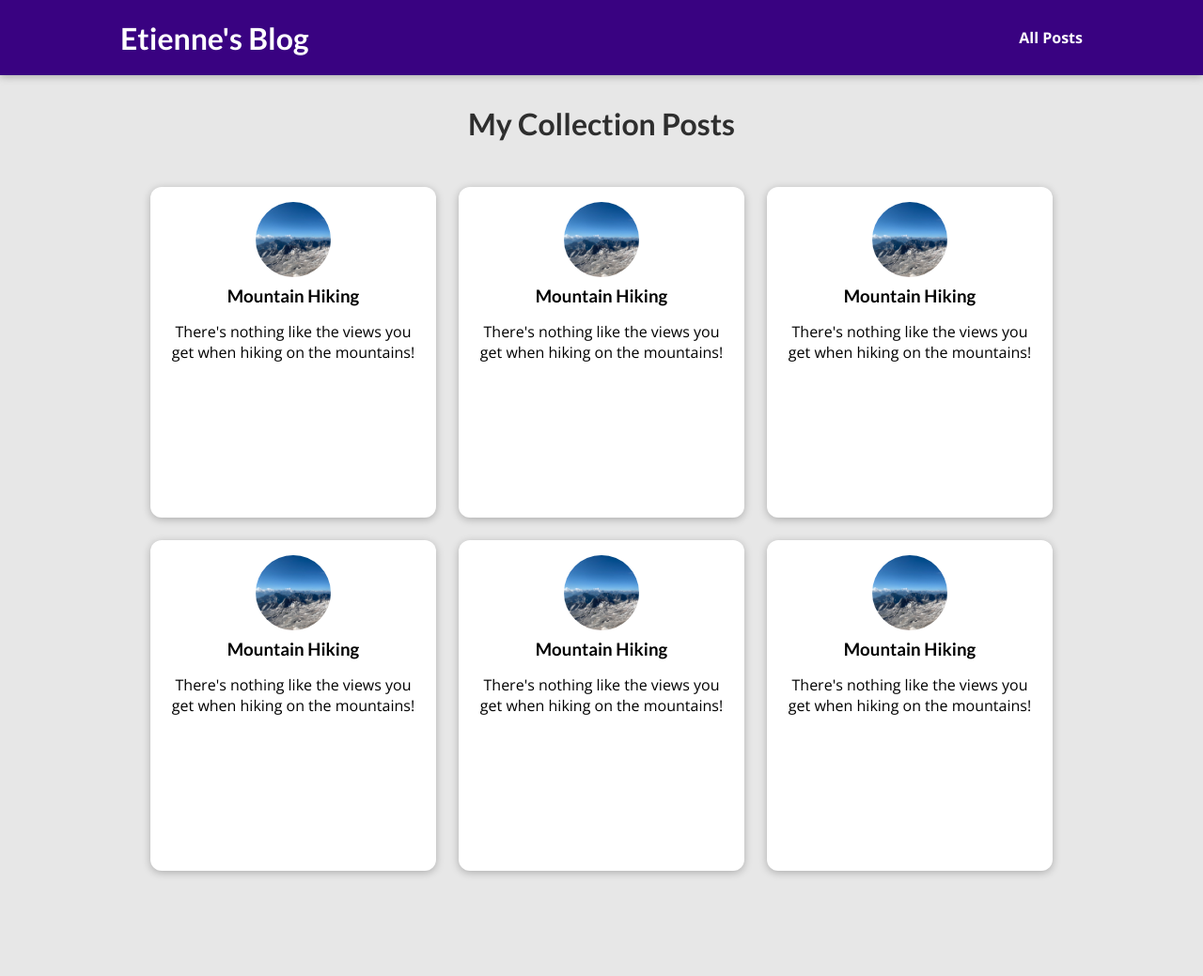
After one commit to EtienneRQT/Building_a_blog, a Django app: template blog/templates/blog/all-posts.html in a window 1280 px wide. The commit adds this page. Shown: the whole page at 94% size. Run offline with Django 3.2, Linux system fonts and the light colour scheme; the template is opened without the code that fills it, so the values that code supplies are empty.

Commit message:
added more pages and finished styling

```diff
--- /dev/null
+++ b/blog/static/blog/all-posts.css
@@ -0,0 +1,43 @@
+body {
+  background-color: #e7e7e7;
+}
+
+#main-navigation {
+  background-color: #390281;
+  box-shadow: 0 2px 8px rgba(0, 0, 0, 0.25);
+}
+
+#all-posts {
+  margin: 7rem auto;
+  width: 90%;
+  max-width: 60rem;
+}
+
+#all-posts h2 {
+  text-align: center;
+  font-size: 2rem;
+  color: #2e2e2e;
+  margin: 3rem 0;
+}
+
+ul {
+  list-style: none;
+  margin: 0;
+  padding: 0;
+  display: grid;
+  grid-template-columns: repeat(auto-fill, minmax(17rem, 1fr));
+  gap: 1.5rem;
+}
+
+.post img {
+  width: 7rem;
+  height: 7rem;
+}
+
+.post a {
+  height: 22rem;
+  transform-origin: center;
+  box-shadow: 0 2px 8px rgba(0, 0, 0, 0.25);
+  border-radius: 12px;
+  background-color: white;
+}
--- /dev/null
+++ b/blog/static/blog/post.css
@@ -0,0 +1,43 @@
+.post {
+  display: flex;
+  flex-direction: column;
+  align-items: center;
+  text-align: center;
+}
+
+.post a {
+  text-decoration: none;
+  color: black;
+  transition: all 0.2s ease;
+  padding: 1rem;
+}
+
+.post a:hover,
+.post a:active {
+  transform: scale(1.1);
+  background-color: #390281;
+  color: white;
+}
+
+.post img {
+  width: 5rem;
+  height: 5rem;
+  object-fit: cover;
+  border-radius: 50%;
+}
+
+.post h3 {
+  margin: 0.25rem 0;
+}
+
+.post time {
+  color: #666666;
+  margin: 0.25rem;
+  font-style: italic;
+  font-size: 0.85rem;
+}
+
+.post:hover time,
+.post:active time {
+  color: white;
+}
--- /dev/null
+++ b/blog/templates/blog/all-posts.html
@@ -0,0 +1,25 @@
+{% extends "base.html" %}
+{% load static %}
+
+{% block title %}
+    All My Posts
+{% endblock %}
+
+{% block css_files %}
+    <link rel="stylesheet" href="{% static "blog/all-posts.css" %}">
+    <link rel="stylesheet" href="{% static "blog/post.css" %}">
+{% endblock %}
+
+{% block content %}
+<section id="all-posts">
+    <h2>My Collection Posts</h2>
+    <ul>
+        {% include "blog/includes/post.html" %}
+        {% include "blog/includes/post.html" %}
+        {% include "blog/includes/post.html" %}
+        {% include "blog/includes/post.html" %}
+        {% include "blog/includes/post.html" %}
+        {% include "blog/includes/post.html" %}
+    </ul>
+</section>
+{% endblock %}
--- /dev/null
+++ b/blog/templates/blog/includes/post.html
@@ -0,0 +1,16 @@
+{% load static %}
+
+<li>
+  <article class="post">
+    <a href="{% url "post-detail-page" slug="the-mountains" %}">
+      <img src="{% static "blog/images/mountains.jpg" %} " alt="Moutain Hiking"
+      />
+      <div class="post__content">
+        <h3>Mountain Hiking</h3>
+        <p>
+          There's nothing like the views you get when hiking on the mountains!
+        </p>
+      </div>
+    </a>
+  </article>
+</li>
--- a/blog/views.py
+++ b/blog/views.py
@@ -6,7 +6,7 @@ def starting_page(request):
 
 
 def posts(request):
-    pass
+    return render(request, 'blog/all-posts.html')
 
 
 def post_detail(request):
--- a/templates/base.html
+++ b/templates/base.html
@@ -7,10 +7,17 @@
     <meta http-equiv="X-UA-Compatible" content="IE=edge" />
     <meta name="viewport" content="width=device-width, initial-scale=1.0" />
     <title>{% block title %}{% endblock %}</title>
-    <link rel="stylesheet" href="{% static "base.css" %}">
+    <link rel="stylesheet" href="{% static "app.css" %}">
+
     {% block css_files %}{% endblock %}
   </head>
   <body>
+    <header id="main-navigation">
+      <h1><a href="{% url "starting-page" %}">Etienne's Blog</a></h1>
+      <nav>
+          <a href="{% url "posts-page" %}">All Posts</a>
+      </nav>
+    </header>
     {% block content %}{% endblock %}
   </body>
 </html>
```
Also changed, not shown: blog/templates/blog/index.html (+4 -19 lines), blog/static/blog/images/coding.jpg (added), blog/static/blog/images/mountains.jpg (added), blog/static/blog/images/woods.jpg (added), 1 other file.
